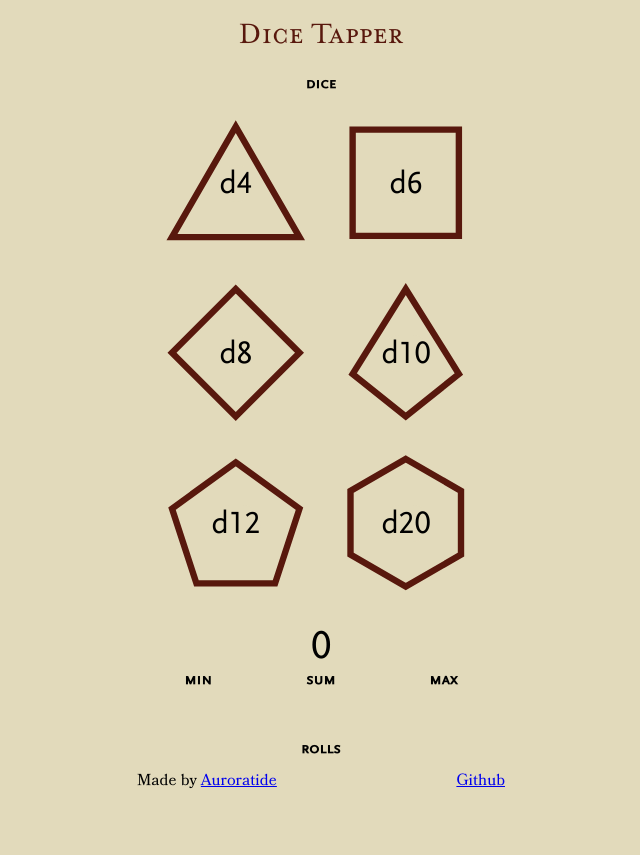
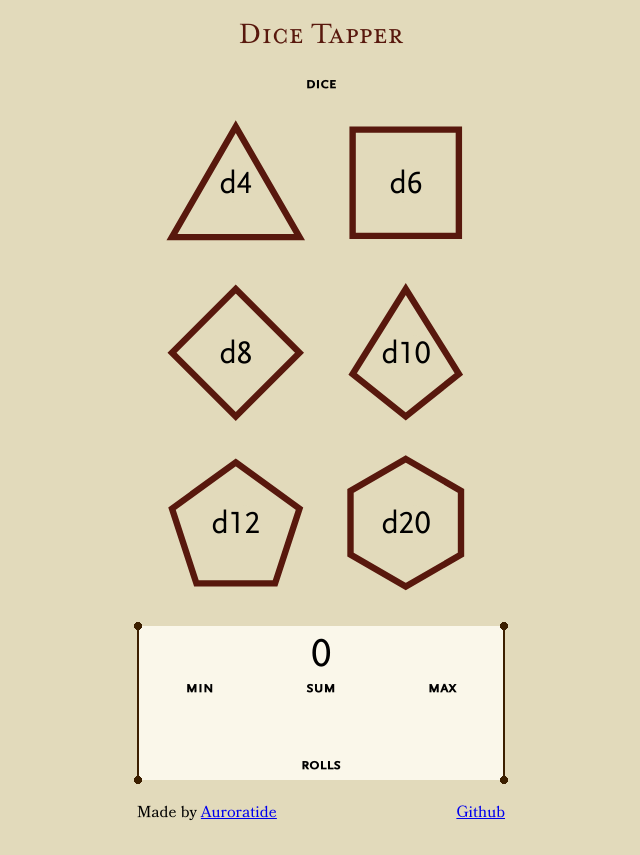
Before and after one commit to Auroratide/tap-to-roll, a React (Vite) app: page / in a window 1280 px wide. Shown: the whole page, without its empty margins (319-959 px from the left). Before the commit the page ends 823 px from the top, so only its background shows below. Built offline with nearby package versions, Linux system fonts and the light colour scheme.

Commit message:
Style the results section

```diff
--- a/src/DiceTapper/DiceTapper.module.css
+++ b/src/DiceTapper/DiceTapper.module.css
@@ -16,9 +16,33 @@
     font-weight: bold;
 }
 
+.results {
+    background-color: var(--color-bg-light);
+    border-left: 0.125em solid var(--color-primary-dark);
+    border-right: 0.125em solid var(--color-primary-dark);
+    padding: 0.5em 0;
+    position: relative;
+}
+
+.results::before {
+    --cir-width: 0.25em;
+    content: '';
+    position: absolute;
+    top: calc(-1 * var(--cir-width));
+    left: calc(-1.2 * var(--cir-width));
+    width: calc(100% + 2.4 * var(--cir-width));
+    height: calc(100% + 2 * var(--cir-width));
+    background-image:
+        radial-gradient(circle at var(--cir-width) var(--cir-width), var(--color-primary-dark) var(--cir-width), transparent calc(var(--cir-width) + 0.01em)),
+        radial-gradient(circle at calc(100% - var(--cir-width)) var(--cir-width), var(--color-primary-dark) var(--cir-width), transparent calc(var(--cir-width) + 0.01em)),
+        radial-gradient(circle at var(--cir-width) calc(100% - var(--cir-width)), var(--color-primary-dark) var(--cir-width), transparent calc(var(--cir-width) + 0.01em)),
+        radial-gradient(circle at calc(100% - var(--cir-width)) calc(100% - var(--cir-width)), var(--color-primary-dark) var(--cir-width), transparent calc(var(--cir-width) + 0.01em));
+}
+
 .aggregation {
     display: grid;
     grid-template-columns: repeat(3, 1fr);
+    margin-bottom: 1em;
 }
 
 .output {
--- a/src/DiceTapper/DiceTapper.tsx
+++ b/src/DiceTapper/DiceTapper.tsx
@@ -53,6 +53,7 @@ export const DiceTapper = ({
                     <DieButton onClick={roll(die(20))} icon={<D20 />} label="d20" />
                 </SquareGrid>
             </fieldset>
+            <section className={classes.results}>
                 <section className={classes.aggregation}>
                     <div className={classes.output}>
                         <label htmlFor={ids.min}>Min</label>
@@ -75,6 +76,7 @@ export const DiceTapper = ({
                         ))}</output>
                     </div>
                 </section>
+            </section>
         </article>
     )
 }
--- a/src/DiceTapper/ShowRollResult/ShowRollResult.module.css
+++ b/src/DiceTapper/ShowRollResult/ShowRollResult.module.css
@@ -5,7 +5,7 @@
 }
 
 .show-roll-result .icon {
-    --die-color: var(--color-bg-dark);
+    --die-color: var(--color-bg);
     --die-width: 18;
     grid-column: 1;
     grid-row: 1;
--- a/src/global.css
+++ b/src/global.css
@@ -7,8 +7,9 @@
     --font-body: 'BookInsanity', serif;
 
     --color-bg: hsl(47, 41%, 81%);
-    --color-bg-dark: hsl(47, 45%, 72%);
+    --color-bg-light: hsl(49, 62%, 95%);
     --color-heading: #58180d;
+    --color-primary-dark: #3c1f00;
 }
 
 body {
```
Lines whose indentation alone changed are shown as unchanged.
